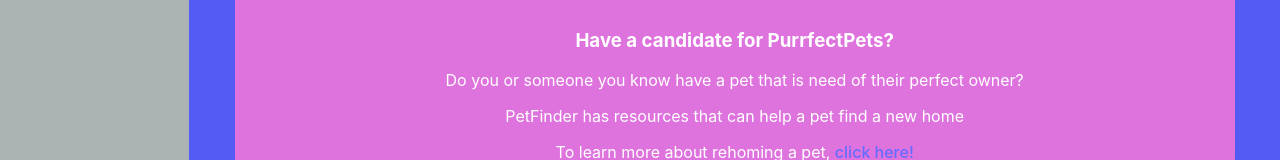
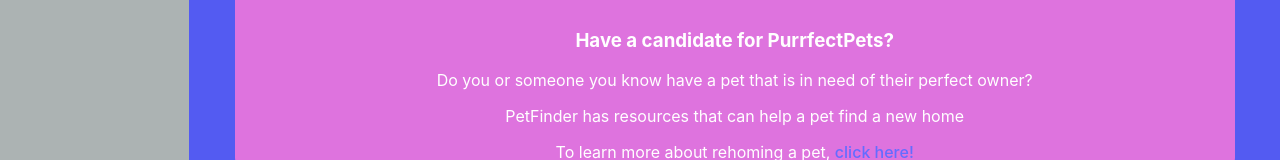
Before and after one commit to cis3296f23/purrfectpets, a React (Vite) app: page /account in a window 1280 px wide. Shown: the part 549-709 px from the top of the page. Built offline with nearby package versions, Linux system fonts and the light colour scheme; no server answers.

Commit message:
fixed grammar error in account

```diff
--- a/src/components/AccountComponents/Account.jsx
+++ b/src/components/AccountComponents/Account.jsx
@@ -393,7 +393,7 @@
                     <p>To learn more about PetFinder, <a href="https://www.petfinder.com/" target="blank">click here!</a></p>
                     <br />
                     <h3>Have a candidate for PurrfectPets?</h3>
-                    <p>Do you or someone you know have a pet that is need of their perfect owner?</p>
+                    <p>Do you or someone you know have a pet that is in need of their perfect owner?</p>
                     <p>PetFinder has resources that can help a pet find a new home</p>
                     <p>To learn more about rehoming a pet,  <a href="https://www.petfinder.com/adopt-or-get-involved/adopting-pets/rehoming/" target="blank">click here!</a></p>
 
```
